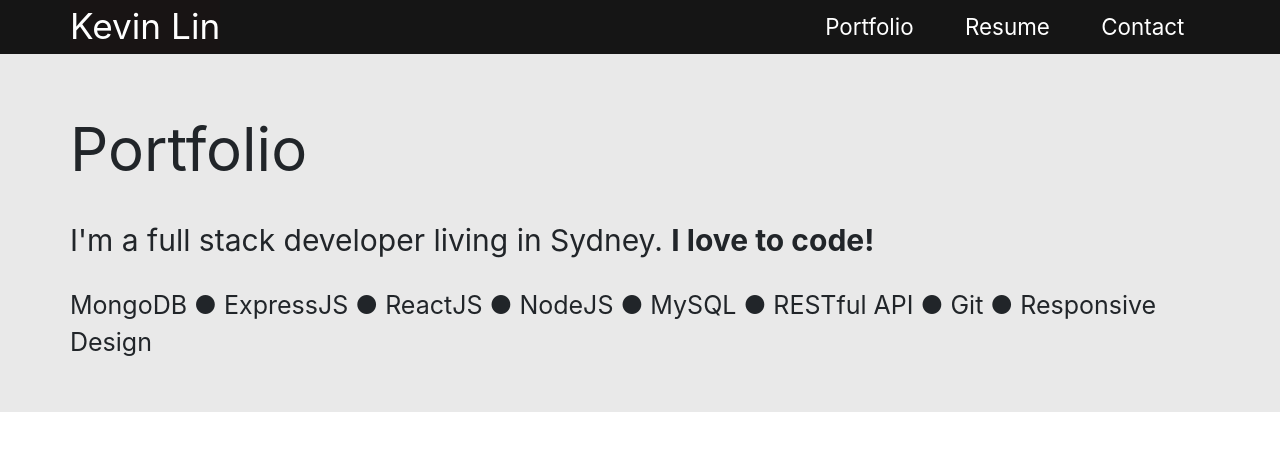
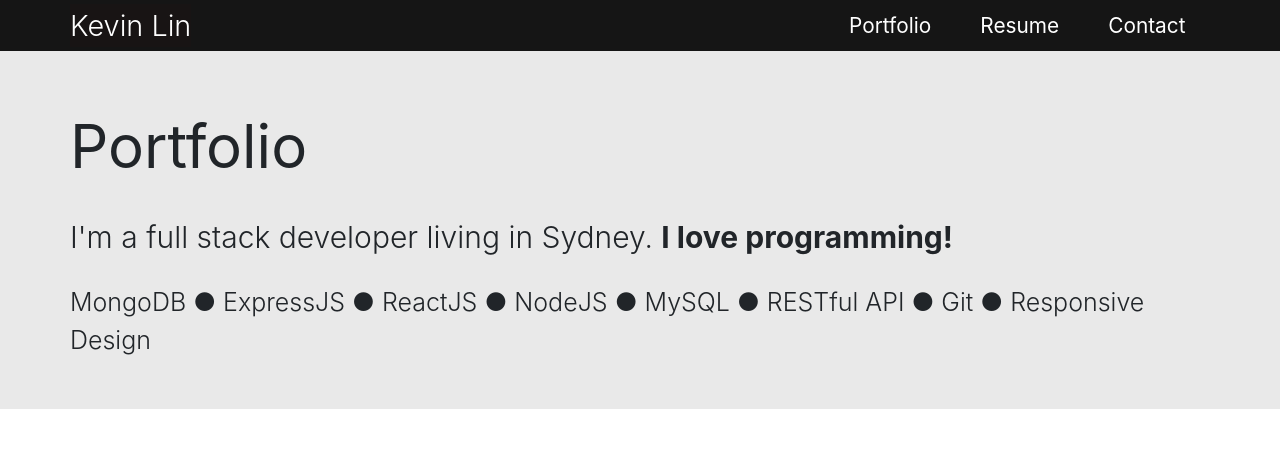
Before and after one commit to kvlin/Portfolio, a React (Create React App) app: page / in a window 1280 px wide. Shown: the top 450 px of the page. Built offline with nearby package versions, Linux system fonts and the light colour scheme; the HTML template or start-up script is replaced by a standard one.

Commit message:
Portfolio page style update

```diff
--- a/src/components/Navbar/index.js
+++ b/src/components/Navbar/index.js
@@ -4,14 +4,15 @@ import './index.css'
 
 export default function NavigationBar() {
     const navBrandStyle = {
-        fontSize:"220%",
+        fontSize:"180%",
+        fontWeight:"350",
         color:"white",
         backgroundColor: "#181414",
         padding:"0px 0px"
 
     };
     const navLinkStyle = {
-        fontSize:"140%",
+        fontSize:"130%",
         color:"white",
         padding:"10px 10px",
         margin:"0 0.7em"
--- a/src/components/SkillsBrief/index.css
+++ b/src/components/SkillsBrief/index.css
@@ -3,17 +3,20 @@
     min-width:100%;
     min-height:10em;
     background-color:rgb(233, 233, 233);
-    transition: ease all .5s;
+    transition: ease all 0.25s;
 }
 .portfolio-text {
-    font-size:60px
+    font-size:60px;
+    font-weight:400
 }
 
 .about-text {
-    font-size:30px
+    font-size:30px;
+    font-weight:350
 }
 .skills-text {
-    font-size:25px
+    font-size:25px;
+    font-weight:340
 }
 
 @media only screen and (max-width: 1199px) {
--- a/src/components/SkillsBrief/index.js
+++ b/src/components/SkillsBrief/index.js
@@ -11,7 +11,7 @@ export default function SkillsBrief() {
                 </Row>
                 <br/>
                 <Row className="about-text">
-                    <span>I'm a full stack developer living in Sydney. <strong>I love to code!</strong></span>
+                    <span>I'm a full stack developer living in Sydney. <strong>I love programming!</strong></span>
                 </Row>
                 <br/>
                 <Row className="skills-text">
```
